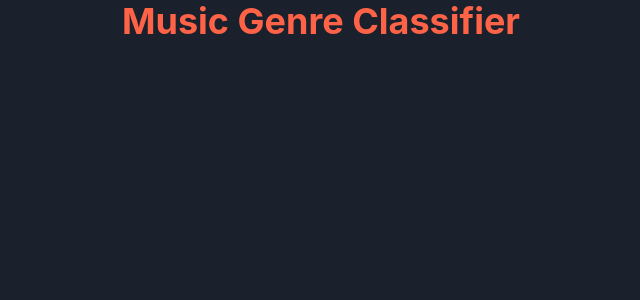
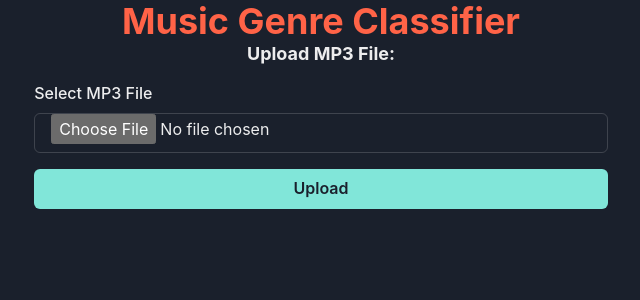
Before and after one commit to Abhinav-Chdhary/SongRecommender, a React (Vite) app in the folder Frontend/: page / in a window 1280 px wide. Shown: the top 300 px of the page, without its empty margins (319-959 px from the left). Built offline with nearby package versions, Linux system fonts and the light colour scheme.

Commit message:
Add: Input Form

```diff
--- a/Frontend/src/App.jsx
+++ b/Frontend/src/App.jsx
@@ -1,12 +1,14 @@
 import { Box } from "@chakra-ui/react";
 import React from "react";
 import TitleBar from "./components/titleBar";
+import InputForm from "./components/InputForm";
 
 
 export default function App() {
   return (
     <Box>
       <TitleBar/>
+      <InputForm/>
     </Box>
   );
 }
--- /dev/null
+++ b/Frontend/src/components/InputForm.jsx
@@ -0,0 +1,54 @@
+import {
+    Input,
+    Stack,
+    Container,
+    FormLabel,
+    InputGroup,
+    Box,
+    Heading,
+    Button,
+    Text,
+  } from "@chakra-ui/react";
+  import React, { useState } from "react";
+
+  export default function InputForm() {
+    const [file, setFile] = useState(null);
+    const [fileName, setFileName] = useState("");
+
+    const handleFileChange = (event) => {
+      const uploadedFile = event.target.files[0];
+      if (uploadedFile) {
+        setFile(uploadedFile);
+        setFileName(uploadedFile.name);
+      }
+    };
+
+    const handleSubmit = (event) => {
+      event.preventDefault();
+      // Handle form submission logic, e.g., sending the file to a server
+      console.log("Uploaded file:", file);
+    };
+
+    return (
+      <Container>
+        <Heading mb={4} textAlign={"center"} fontSize={"large"}>Upload MP3 File:</Heading>
+        <form onSubmit={handleSubmit}>
+          <Stack spacing={4}>
+            <Box>
+              <FormLabel htmlFor="file-upload">Select MP3 File</FormLabel>
+              <InputGroup>
+                <Input
+                  id="file-upload"
+                  type="file"
+                  accept=".mp3"
+                  onChange={handleFileChange}
+                />
+              </InputGroup>
+              {fileName && <Text mt={2}>Selected file: {fileName}</Text>}
+            </Box>
+            <Button type="submit" colorScheme="teal">Upload</Button>
+          </Stack>
+        </form>
+      </Container>
+    );
+  }
```
